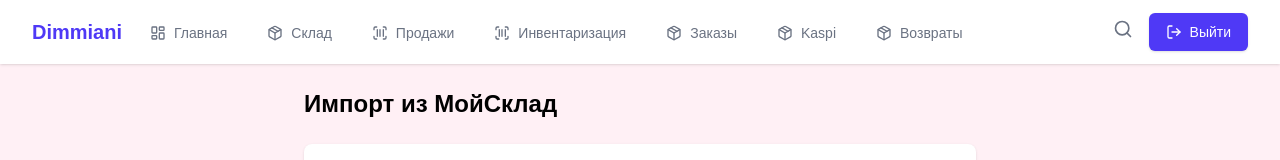
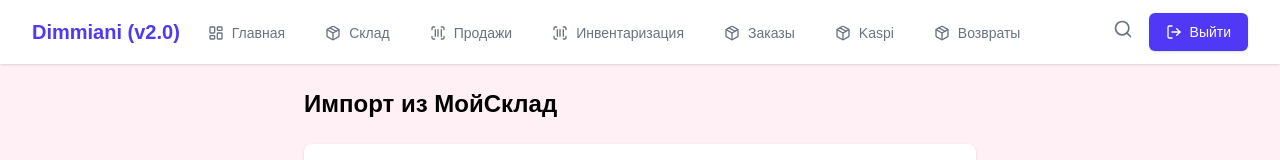
Before and after one commit to miriyaroepke-hash/inventory-app, a Next.js app: page /admin/import in a window 1280 px wide. Shown: the top 160 px of the page. Built offline with nearby package versions, Linux system fonts and the light colour scheme; no server answers; sample sign-in values are in the browser's storage.

Commit message:
Fix: Add version marker to confirm deployment

```diff
--- a/components/Navbar.tsx
+++ b/components/Navbar.tsx
@@ -35,7 +35,7 @@ export default function Navbar() {
                 <div className="flex h-16 justify-between">
                     <div className="flex">
                         <div className="flex flex-shrink-0 items-center">
-                            <span className="text-xl font-bold text-indigo-600">Dimmiani</span>
+                            <span className="text-xl font-bold text-indigo-600">Dimmiani (v2.0)</span>
                         </div>
                         <div className="hidden sm:ml-6 sm:flex sm:space-x-8">
                             {links.map((link) => {
```
Also changed, not shown: 1 other file (tests, documents, lock files or other folders).
